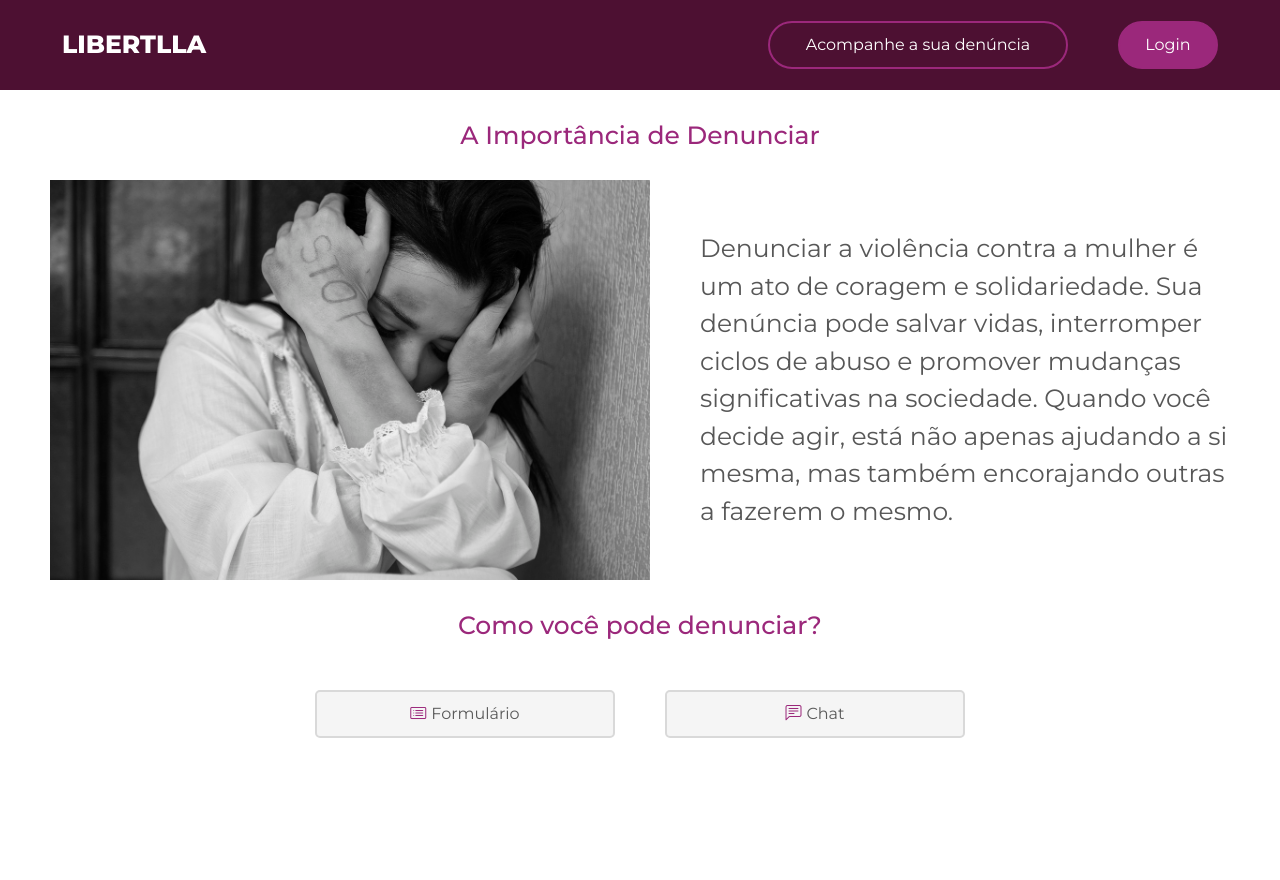
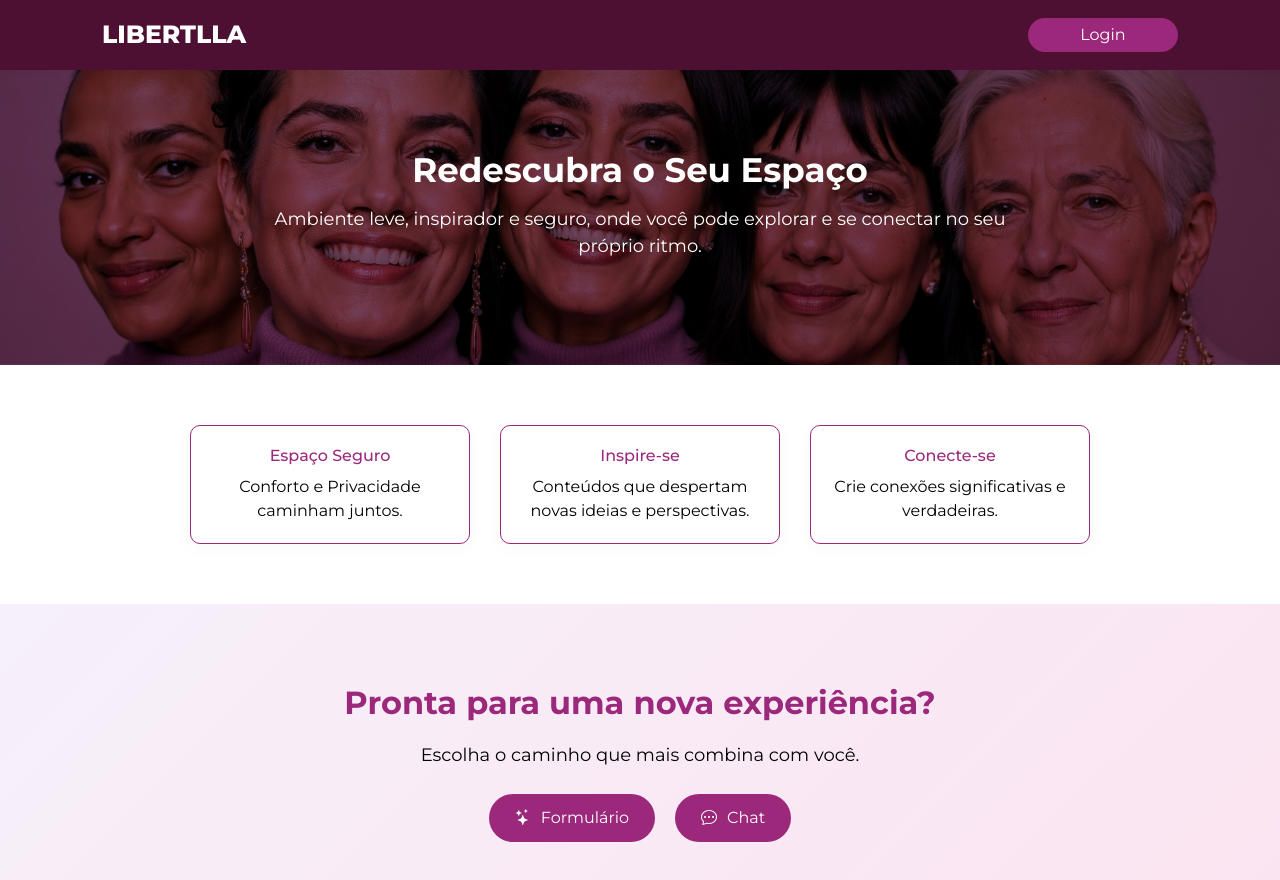
Before and after one commit to LucasGuedes-s/Libertlla, a Vue app in the folder front-end/: page / in a window 1280 px wide. Shown: the top 880 px of the page. Before the commit the page ends 800 px from the top, so only its background shows below. Built offline with nearby package versions, Linux system fonts and the light colour scheme.

Commit message:
Alterações na Tela de Pagina Inicial + NavBar

```diff
--- a/front-end/src/components/NavBar.vue
+++ b/front-end/src/components/NavBar.vue
@@ -17,9 +17,6 @@
       <!-- Nav Links -->
       <div class="collapse navbar-collapse" id="navbarNav">
         <ul class="navbar-nav ms-auto">
-          <li class="nav-item">
-            <a class="nav-link active" aria-current="page" href="#">Acompanhe a sua denúncia</a>
-          </li>
           <li class="nav-item">
             <a class="nav-link login" href="/login">Login</a>
           </li>
@@ -44,7 +41,7 @@ body {
 }
 .navbar{
   background-color: #4D1032;
-  height: 90px;
+  height: 70px;
 }
 .navbar-brand{
   color:#ffff;
@@ -68,12 +65,11 @@ body {
 }
 .login{
   font-family: "Montserrat", sans-serif;
-  width: 100px;
+  width: 150px;
+  padding: 5px;
   text-align: center;
   margin-right: 50px;
-  border: 2px solid #9B287B;
-  padding: 10px 60px;
   border-radius: 50px;
-  background-color: #9B287B;
+  background: linear-gradient(45deg, #9B287B, #9B287B);
 }
 </style>
--- a/front-end/src/views/HomeView.vue
+++ b/front-end/src/views/HomeView.vue
@@ -1,96 +1,201 @@
 <template>
   <div class="home">
     <NavBar />
-    <div class="titulo">
-      <h1>A Importância de Denunciar</h1>
-    </div>
+    <section class="section_content">
+      <div class="div-content">
+        <h1>Redescubra o Seu Espaço</h1>
+        <p>Ambiente leve, inspirador e seguro, onde você pode explorar e se conectar no seu próprio ritmo.</p>
+      </div>
+    </section>
 
-    <div class="texto">
-      <img src="../assets/mulher.jpg">
-      <p>Denunciar a violência contra a mulher é um ato de coragem e solidariedade. Sua denúncia pode salvar vidas,
-        interromper ciclos de abuso e promover mudanças significativas na sociedade.
-        Quando você decide agir, está não apenas ajudando a si mesma, mas também encorajando outras a fazerem o mesmo.
-      </p>
-    </div>
-    <div class="titulo">
-      <h1>Como você pode denunciar?</h1>
-      <ul class="button-container">
-        <li class="item">
-          <a class="link-button" aria-current="page" href="/formulariodedenuncia">
-            <i class="bi bi-card-list"></i>
-            Formulário</a>
-        </li>
-        <li class="item">
-          <a class="link-button" href="#">
-            <i class="bi bi-chat-left-text"></i>
-            Chat</a>
-        </li>
-      </ul>
-    </div>
+    <section class="características">
+      <div class="características-card">
+        <h3>Espaço Seguro</h3>
+        <p>Conforto e Privacidade caminham juntos.</p>
+      </div>
+      <div class="características-card">
+        <h3>Inspire-se</h3>
+        <p>Conteúdos que despertam novas ideias e perspectivas.</p>
+      </div>
+      <div class="características-card">
+        <h3>Conecte-se</h3>
+        <p>Crie conexões significativas e verdadeiras.</p>
+      </div>
+    </section>
+
+    <section class="section_options">
+      <h2>Pronta para uma nova experiência?</h2>
+      <p>Escolha o caminho que mais combina com você.</p>
+      <div class="button-container">
+        <a href="/formulariodedenuncia" class="link-button">
+          <i class="bi bi-stars"></i> Formulário
+        </a>
+        <a href="/chat" class="link-button">
+          <i class="bi bi-chat-dots"></i> Chat
+        </a>
+      </div>
+    </section>
+
   </div>
 </template>
 
 <script>
-// @ is an alias to /src
-import NavBar from '@/components/NavBar.vue'
+import NavBar from '@/components/NavBar.vue';
 export default {
   name: 'HomeView',
-  components: {
-    NavBar
-  }
-}
+  components: { NavBar },
+};
 </script>
-<style>
-.titulo h1 {
-  color: #9B287B;
-  text-align: center;
-  font-family: "Montserrat", sans-serif;
-  font-size: 25px;
-  margin: 30px
+
+<style scoped>
+* {
+  margin: 0;
+  padding: 0;
+  box-sizing: border-box;
 }
 
-.texto {
-  display: flex
+.home {
+  font-family: "Montserrat", sans-serif;
+  display: flex;
+  flex-direction: column;
+  align-items: center;
+  width: 100%;
 }
 
-.texto p {
-  font-family: "Montserrat", sans-serif;
-  font-size: 25px;
-  color: #575757;
-  padding: 50px
+nav {
+  width: 100%;
+  padding: 20px 40px;
+  background-color: #fff;
+  box-shadow: 0 2px 10px rgba(0, 0, 0, 0.05);
 }
 
-.texto img {
-  margin-left: 50px;
-  width: 600px;
+.section_content {
+  width: 100%;
+  display: flex;
+  justify-content: center;
+  align-items: center;
+  text-align: center;
+  padding: 80px 20px;
+  background: linear-gradient(135deg, rgba(73, 9, 56, 0.7), rgba(77, 16, 50, 0.8)), url("../assets/mulheres_paginainicial.jpg");
+  background-blend-mode: multiply;
+  background-size: cover;
+  background-position: center;
 }
 
-.button-container {
-  list-style: none;
-  padding: 0;
-  display: flex;
-  gap: 10px;
-  justify-content: center;
+.div-content {
+  max-width: 800px;
 }
 
-.link-button i {
-  margin-right: 5px;
+.section_content h1 {
+  font-size: 34px;
+  color: white;
+  margin-bottom: 15px;
+  font-family: "Montserrat", sans-serif;
+  font-weight: bold;
+}
+
+.section_content p {
+  font-size: 18px;
+  color: white;
+  margin-bottom: 25px;
+}
+
+.características {
+  display: flex;
+  justify-content: center;
+  align-items: center;
+  gap: 30px;
+  flex-wrap: wrap;
+  padding: 60px 20px;
+  width: 100%;
+  max-width: 1200px;
+  text-align: center;
+}
+
+.características-card {
+  width: 280px;
+  padding: 20px;
+  border-radius: 10px;
+  background-color: #fff;
+  border: 1px solid #9B287B;
+  box-shadow: 0 4px 20px rgba(0, 0, 0, 0.03);
+}
+
+.características-card h3 {
+  margin-bottom: 10px;
   color: #9B287B;
 }
 
-.link-button {
+.section_options {
+  text-align: center;
+  padding: 80px 20px;
+  background: linear-gradient(135deg, #f6f0fa, #fbe4f1);
+  width: 100%;
+}
+.section_options h2 {
+  font-weight: bolder;
+  font-size: 32px;
+  margin-bottom: 20px;
+  color: #9B287B;
+}
+
+.section_options p {
+  font-size: 18px;
+  margin-bottom: 25px;
+}
+.button-container {
   display: flex;
   justify-content: center;
-  margin: 20px;
-  text-align: center;
+  gap: 20px;
+  flex-wrap: wrap;
+}
+
+.link-button {
+  padding: 12px 26px;
+  background: #9B287B;
+  color: #fff;
+  border-radius: 30px;
   text-decoration: none;
-  font-family: 'Montserrat', sans-serif;
-  font-size: 16px;
-  color: #5a5a5a;
-  background-color: #F5F5F5;
-  border: 2px solid #D9D9D9;
-  padding: 10px 30px;
-  border-radius: 5px;
-  width: 300px;
+  transition: background 0.3s;
+  display: flex;
+  align-items: center;
+  gap: 10px;
 }
+
+.link-button:hover {
+  background: #801d65;
+}
+@media (max-width: 768px) {
+  .section_content h1 {
+    font-size: 28px;
+  }
+
+  .section_content p {
+    font-size: 16px;
+  }
+
+  .características {
+    flex-direction: column;
+    align-items: center;
+    padding: 40px 20px;
+  }
+
+  .características-card {
+    width: 90%;
+    margin-bottom: 20px;
+  }
+
+  .section_options h2 {
+    font-size: 28px;
+  }
+
+  .section_options p {
+    font-size: 16px;
+  }
+
+  .link-button {
+    padding: 10px 20px;
+  }
+}
+
 </style>
```
Also changed, not shown: front-end/src/assets/mulheres_paginainicial.jpg (added).
